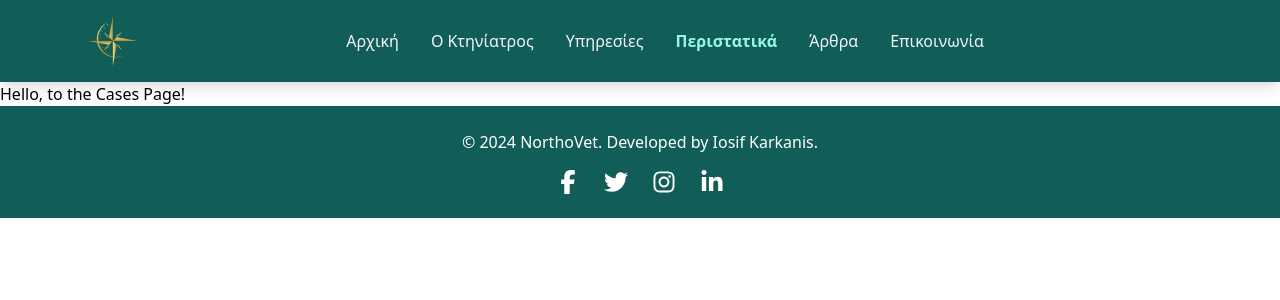
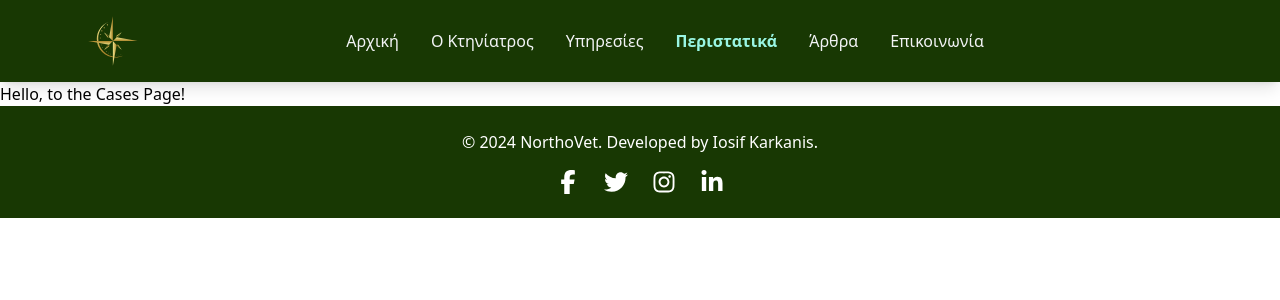
Before and after one commit to joskark/northovet-nextjs, a Next.js app: page /cases in a window 1280 px wide. Shown: the top 300 px of the page. Built offline with nearby package versions, Linux system fonts and the light colour scheme.

Commit message:
Update packages, change main color

```diff
--- a/app/globals.css
+++ b/app/globals.css
@@ -2,12 +2,12 @@
 @tailwind components;
 @tailwind utilities;
 
-/* :root {
-  --background: #ffffff;
+:root {
+  --background: #183803;
   --foreground: #171717;
 }
 
-@media (prefers-color-scheme: dark) {
+/* @media (prefers-color-scheme: dark) {
   :root {
     --background: #0a0a0a;
     --foreground: #ededed;
--- a/components/Footer.tsx
+++ b/components/Footer.tsx
@@ -8,7 +8,7 @@ import {
 
 export default function Footer() {
   return (
-    <footer className="bg-teal-800 text-white py-6">
+    <footer className="bg-background text-white py-6">
       <div className="max-w-6xl mx-auto flex flex-col items-center justify-center">
         {/* Copyright Information */}
         <div className="text-center mb-4">
--- a/components/Hero.tsx
+++ b/components/Hero.tsx
@@ -2,7 +2,7 @@ import Image from "next/image";
 
 const Hero = () => {
   return (
-    <section className="relative bg-teal-900 text-white">
+    <section className="relative bg-background text-white">
       {/* Background image */}
       <div className="absolute inset-0 opacity-70">
         <Image
--- a/components/Navbar.tsx
+++ b/components/Navbar.tsx
@@ -23,7 +23,7 @@ export default function Navbar() {
   };
 
   return (
-    <nav className="bg-teal-800 py-4 sticky top-0 z-50 shadow-lg">
+    <nav className="bg-background py-4 sticky top-0 z-50 shadow-lg">
       <div className="max-w-6xl mx-auto relative flex items-center justify-between px-4 md:px-6">
         {/* Logo on the left */}
         <div className="text-gray-100 text-lg font-bold">
@@ -73,7 +73,7 @@ export default function Navbar() {
 
         {/* Mobile menu dropdown, visible on small screens */}
         {isOpen && (
-          <ul className="md:hidden absolute top-full left-0 w-full bg-teal-800 flex flex-col items-center space-y-4 py-4 px-4">
+          <ul className="md:hidden absolute top-full left-0 w-full bg-background flex flex-col items-center space-y-4 py-4 px-4">
             {Links.map((link) => (
               <li key={link.href}>
                 <Link
```
Also changed, not shown: package.json (+6 -6 lines), 1 other file (tests, documents, lock files or other folders).
